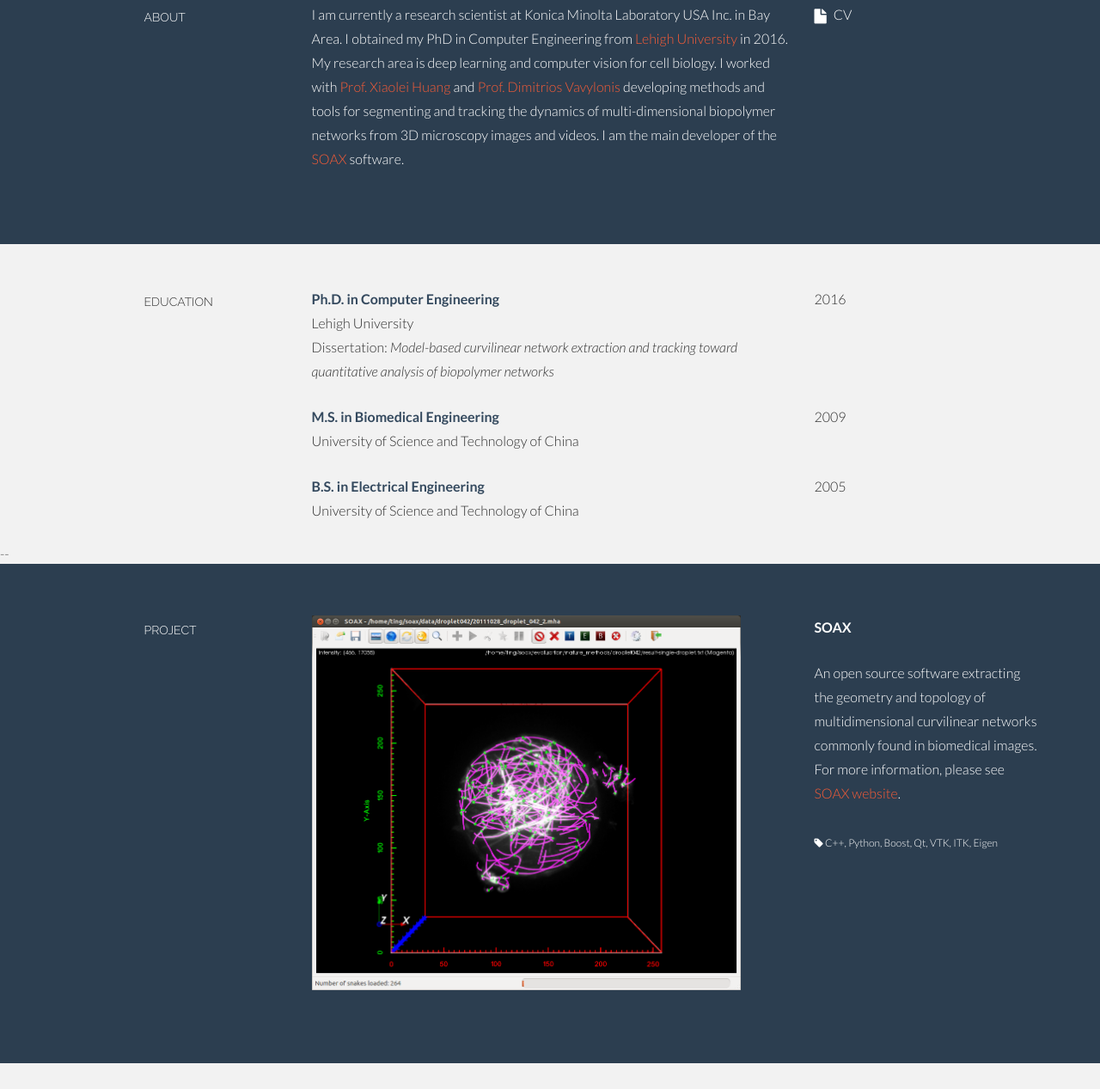
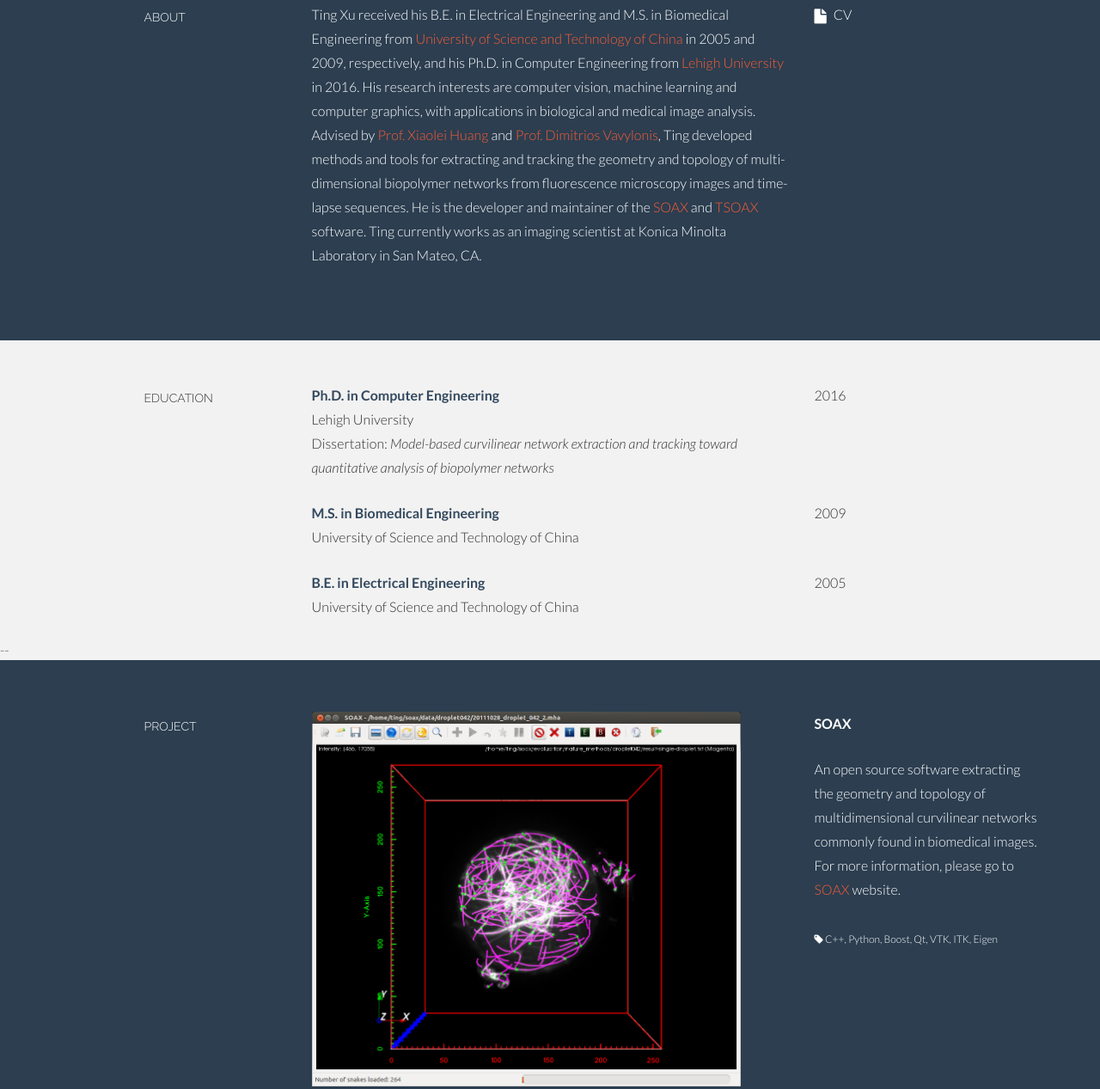
Before and after one commit to tix209/tix209.github.io, a plain HTML site: page index.html in a window 1280 px wide. Shown: the part 617-1884 px from the top of the page at 86% size. Drawn offline with Linux system fonts and the light colour scheme.

Commit message:
Major update.

```diff
--- a/index.html
+++ b/index.html
@@ -75,19 +75,26 @@
 	    <h5>ABOUT</h5>
 	  </div>
 	  <div class="col-lg-6">
-	    <p>I am currently a research scientist at Konica Minolta Laboratory
-	      USA Inc. in Bay Area. I obtained my PhD in Computer Engineering
+	    <p>Ting Xu received his B.E. in Electrical Engineering and M.S. in
+	      Biomedical Engineering
+	      from <a href="http://www.ustc.edu.cn">University of Science and
+	      Technology of China</a> in 2005 and 2009, respectively, and his
+	      Ph.D. in Computer Engineering
 	      from <a href="http://www.lehigh.edu">Lehigh University</a> in
-	      2016. My research area is deep learning and computer vision for
-	      cell biology. I worked
-	      with <a href="http://www.cse.lehigh.edu/~huang/">Prof. Xiaolei
+	      2016. His research interests are computer vision, machine
+	      learning and computer graphics, with applications in biological
+	      and medical image analysis. Advised
+	      by <a href="https://faculty.ist.psu.edu/suh972/">Prof. Xiaolei
 	      Huang</a>
 	      and <a href="http://athena.physics.lehigh.edu/">Prof. Dimitrios
-	      Vavylonis</a> developing methods and tools for segmenting and
-	      tracking the dynamics of multi-dimensional biopolymer networks
-	      from 3D microscopy images and videos. I am the main developer of
-	      the <a href="http://www.cse.lehigh.edu/~idealab/soax/">SOAX</a>
-	      software.
+	      Vavylonis</a>, Ting developed methods and tools for extracting
+	      and tracking the geometry and topology of multi-dimensional
+	      biopolymer networks from fluorescence microscopy images and
+	      time-lapse sequences. He is the developer and maintainer of
+	      the <a href="http://athena.physics.lehigh.edu/soax/">SOAX</a>
+	      and <a href="http://athena.physics.lehigh.edu/tsoax/">TSOAX</a>
+	      software. Ting currently works as an imaging scientist at Konica
+	      Minolta Laboratory in San Mateo, CA.
             </p>
 	  </div>
 	  <div class="col-lg-3">
@@ -127,7 +134,7 @@
 	</div>
 
 	<div class="col-lg-6 col-lg-offset-3">
-	  <p><t>B.S. in Electrical Engineering</t><br/> University of
+	  <p><t>B.E. in Electrical Engineering</t><br/> University of
 	    Science and Technology of China<br/>
 	  </p>
 	</div>
@@ -153,11 +160,11 @@
 	  </div>
 	  <div class="col-lg-3">
 	    <p><b>SOAX</b></p>
-	    <p> An open source software extracting the geometry and
-	      topology of multidimensional curvilinear networks commonly
-	      found in biomedical images. For more information, please
-	      see <a href="http://www.cse.lehigh.edu/~idealab/soax/">SOAX
-	        website</a>. <br/><br/>
+	    <p> An open source software extracting the geometry and topology of
+	      multidimensional curvilinear networks commonly found in
+	      biomedical images. For more information, please go
+	      to <a href="http://athena.physics.lehigh.edu/soax/">SOAX</a>
+	      website</a>. <br/><br/>
 	      <sm><i class="icon-tag"></i> C++,
 	        Python, Boost, Qt, VTK, ITK, Eigen</sm>
             </p>
@@ -187,6 +194,13 @@
           <h5>JOURNAL PUBLICATIONS</h5>
         </div>
         <div class="col-lg-6">
+          <p><t>T. Xu</t>, C. Langouras, M. Adeli Koudehi, B. E. Vos, N. Wang,
+          G. H. Koenderink, X. Huang, and
+          D. Vavylonis, <a href="https://www.biorxiv.org/content/early/2018/05/07/316489">"Automated
+          Tracking of Biopolymer Growth and Network Deformation with TSOAX"</a>
+          , <em>Scientific Reports</em>, in press, 2019
+          </p>
+
           <p>S. Wan, H. Lee, X. Huang, <t>T. Xu</t>, T. Xu, X. Zeng, Z. Zhang,
             Y. Sheikine, J. Connolly, J. Fujimoto, and
             C. Zhou, <a href="http://www.medicalimageanalysisjournal.com/article/S1361-8415(17)30038-5/abstract">"Integrated
```
